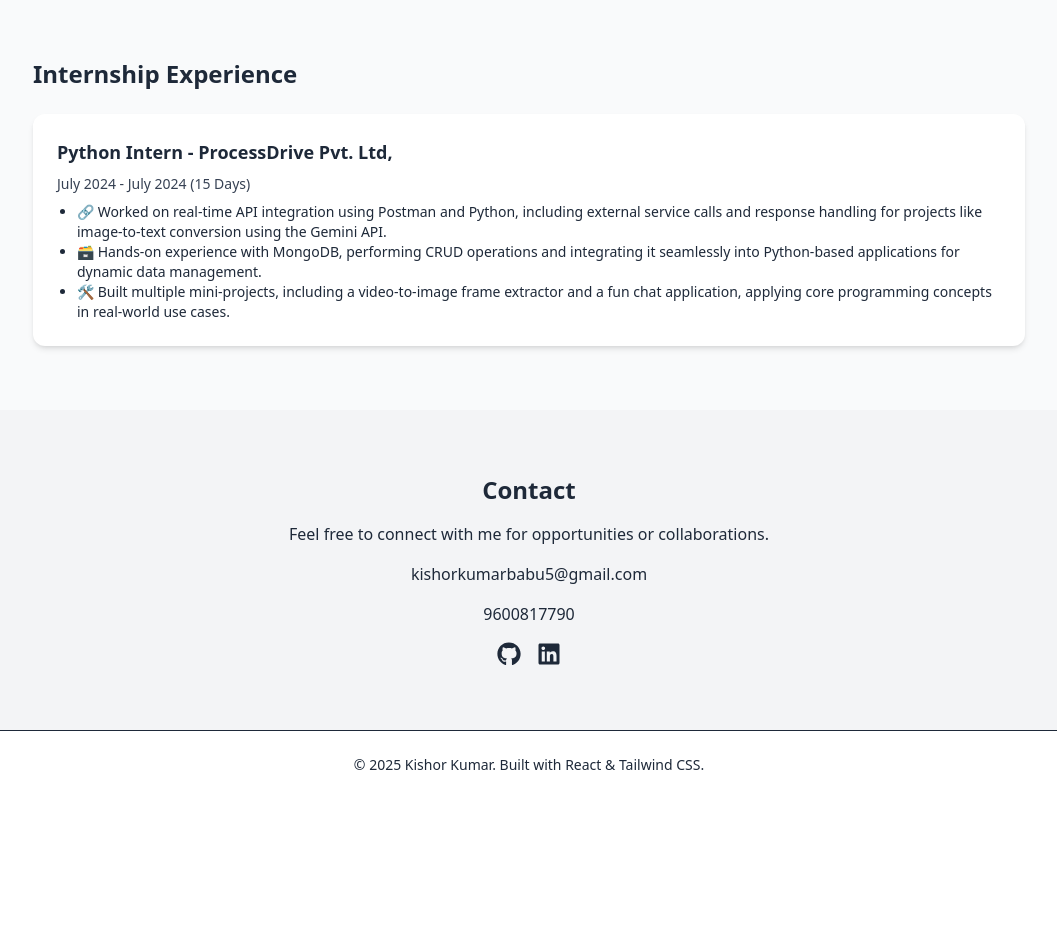
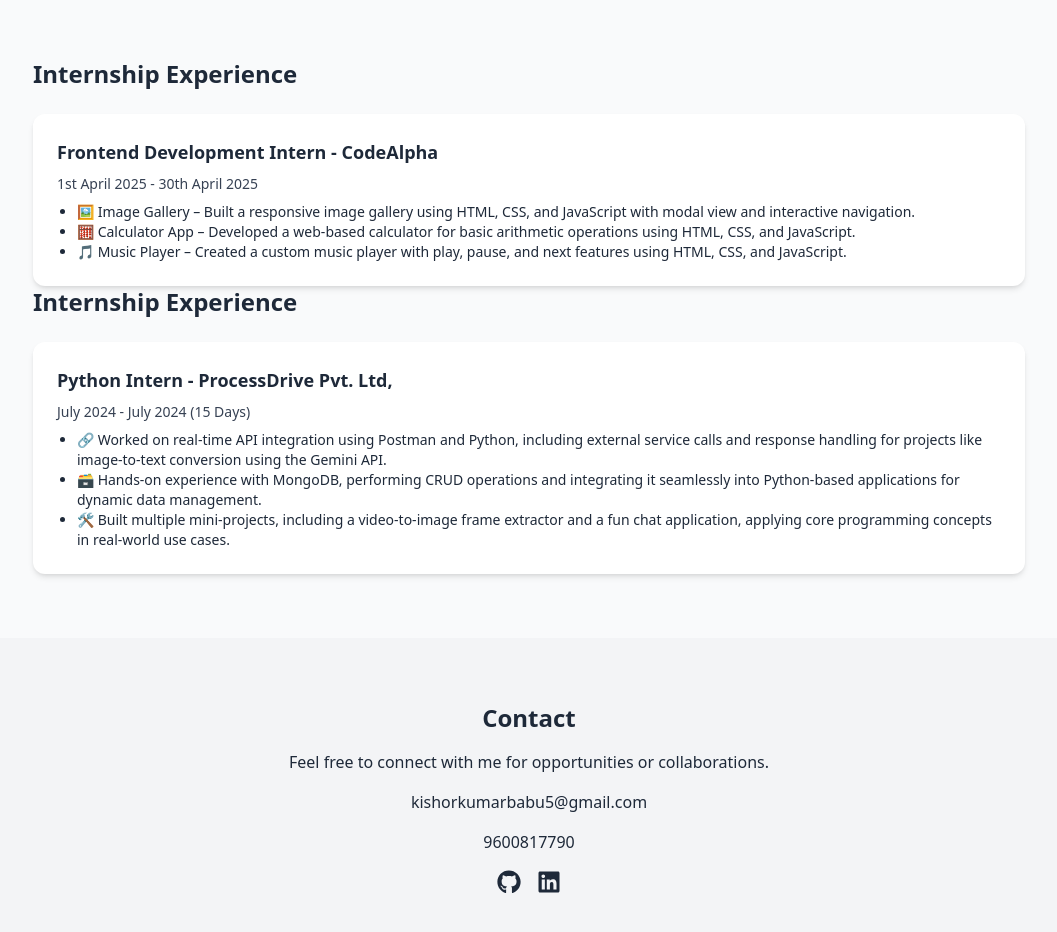
Before and after one commit to KishorKumarBabu/potfolio_react, a React (Vite) app in the folder my-portfolio/: page / in a window 1280 px wide. Shown: the part 1860-2792 px from the top of the page, without its empty margins (111-1168 px from the left). Before the commit the page ends 2659 px from the top, so only its background shows below. Built offline with nearby package versions, Linux system fonts and the light colour scheme.

Commit message:
react js

```diff
--- a/my-portfolio/src/App.jsx
+++ b/my-portfolio/src/App.jsx
@@ -164,6 +164,16 @@
       <section id="experience" className="py-16 max-w-5xl mx-auto px-4">
         <motion.h2 className="text-2xl font-bold mb-6" initial={{ x: -50, opacity: 0 }} whileInView={{ x: 0, opacity: 1 }} transition={{ duration: 0.5 }}>Internship Experience</motion.h2>
         <motion.div className="bg-white p-6 rounded-xl shadow-md" initial={{ opacity: 0 }} whileInView={{ opacity: 1 }} transition={{ delay: 0.3 }}>
+          <h3 className="text-lg font-semibold">Frontend Development Intern -  CodeAlpha</h3>
+          <p className="text-sm mt-2 text-gray-700">1st April 2025 - 30th April 2025</p>
+          <ul className="list-disc pl-5 mt-2 text-sm">
+            <li>🖼️ Image Gallery – Built a responsive image gallery using HTML, CSS, and JavaScript with modal view and interactive navigation.</li>
+            <li>🧮 Calculator App – Developed a web-based calculator for basic arithmetic operations using HTML, CSS, and JavaScript.</li>
+            <li>🎵 Music Player – Created a custom music player with play, pause, and next features using HTML, CSS, and JavaScript.</li>
+          </ul>
+        </motion.div>
+        <motion.h2 className="text-2xl font-bold mb-6" initial={{ x: -50, opacity: 0 }} whileInView={{ x: 0, opacity: 1 }} transition={{ duration: 0.5 }}>Internship Experience</motion.h2>
+        <motion.div className="bg-white p-6 rounded-xl shadow-md" initial={{ opacity: 0 }} whileInView={{ opacity: 1 }} transition={{ delay: 0.3 }}>
           <h3 className="text-lg font-semibold">Python Intern -  ProcessDrive Pvt. Ltd,</h3>
           <p className="text-sm mt-2 text-gray-700">July 2024 - July 2024 (15 Days)</p>
           <ul className="list-disc pl-5 mt-2 text-sm">
```
